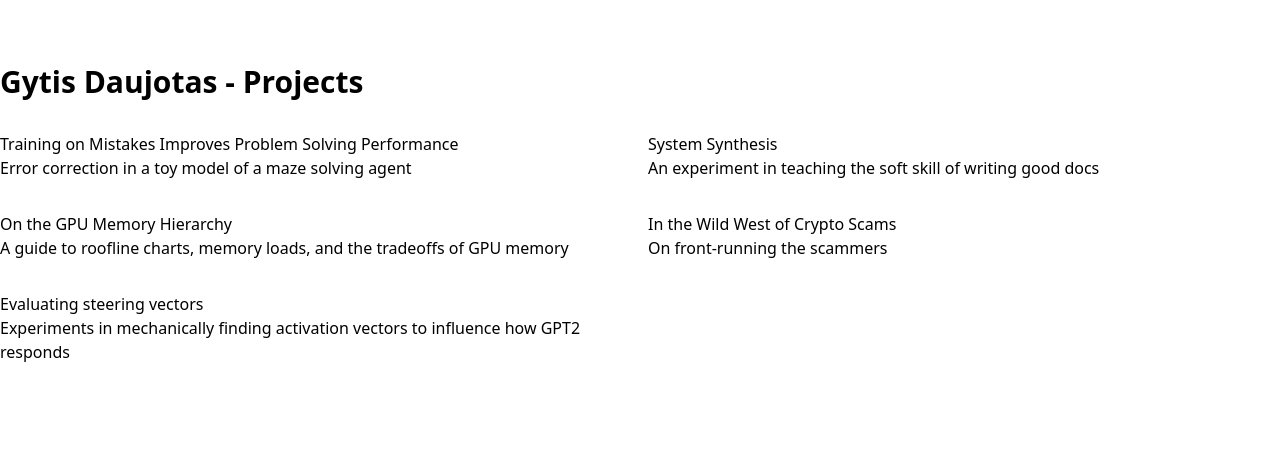
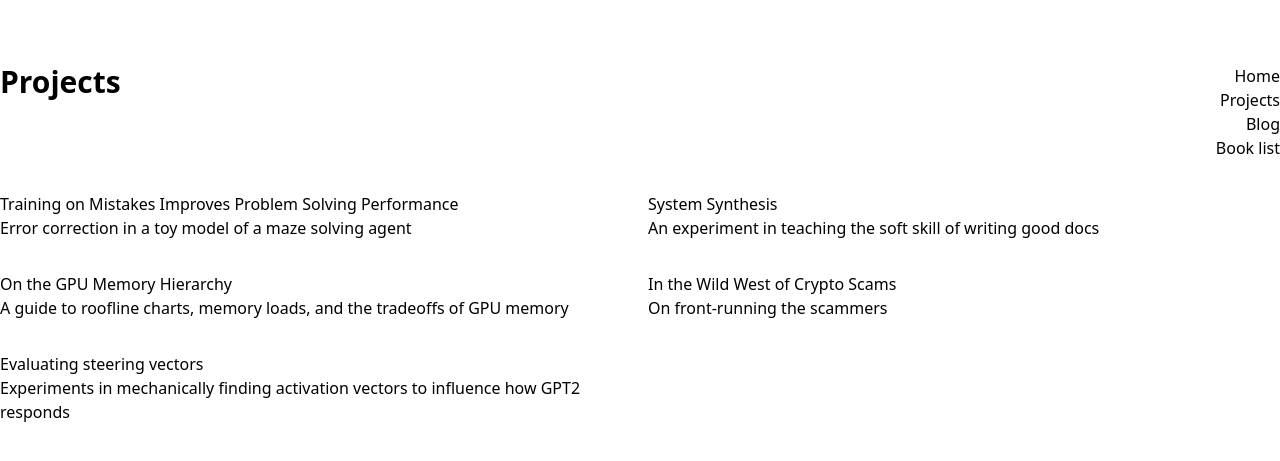
Before and after one commit to gytdau/website, a Jekyll site: the page built from projects.md, in a window 1280 px wide. Shown: the top 461 px of the page. Built offline with Jekyll 4.4.1, drawn with Linux system fonts in a browser that asks for light colours; nearby versions of some CDN libraries.

Commit message:
Improve header

```diff
--- /dev/null
+++ b/_includes/header.html
@@ -0,0 +1,15 @@
+<div class="flex justify-between md:p-0 p-8 gap-4">
+  <div class="name">
+    <h1>{{page.title}}</h1>
+  </div>
+
+  <div class="links text-right">
+    <ul>
+      {% for link in site.data.links %}
+      <li>
+        <h3><a href="{{ link.url }}">{{ link.name }}</a></h3>
+      </li>
+      {% endfor %}
+    </ul>
+  </div>
+</div>
--- a/_layouts/home.html
+++ b/_layouts/home.html
@@ -2,4 +2,6 @@
 layout: default
 ---
 
-<main class="py-16">{{ content }}</main>
+<main class="py-16 container mx-auto">
+  {% include header.html %} {{ content }}
+</main>
--- a/_layouts/page.html
+++ b/_layouts/page.html
@@ -3,6 +3,5 @@ layout: default
 ---
 
 <div class="container mx-auto py-16">
-  <header><h1>{{ page.title }}</h1></header>
-  <main>{{ content }}</main>
+  <main>{% include header.html %} {{ content }}</main>
 </div>
--- a/posts.md
+++ b/posts.md
@@ -1,6 +1,6 @@
 ---
 layout: page
-title: "Gytis Daujotas - Posts"
+title: "Blog"
 ---
 
 <div class="grid grid-cols-1 md:grid-cols-2 gap-4 gap-y-8 py-8">
--- a/projects.md
+++ b/projects.md
@@ -1,6 +1,6 @@
 ---
 layout: page
-title: "Gytis Daujotas - Projects"
+title: "Projects"
 ---
 
 <div class="grid grid-cols-1 md:grid-cols-2 gap-4 gap-y-8 py-8">
```
Also changed, not shown: _layouts/list.html (+5 -3 lines), index.md (+1 -13 lines).
